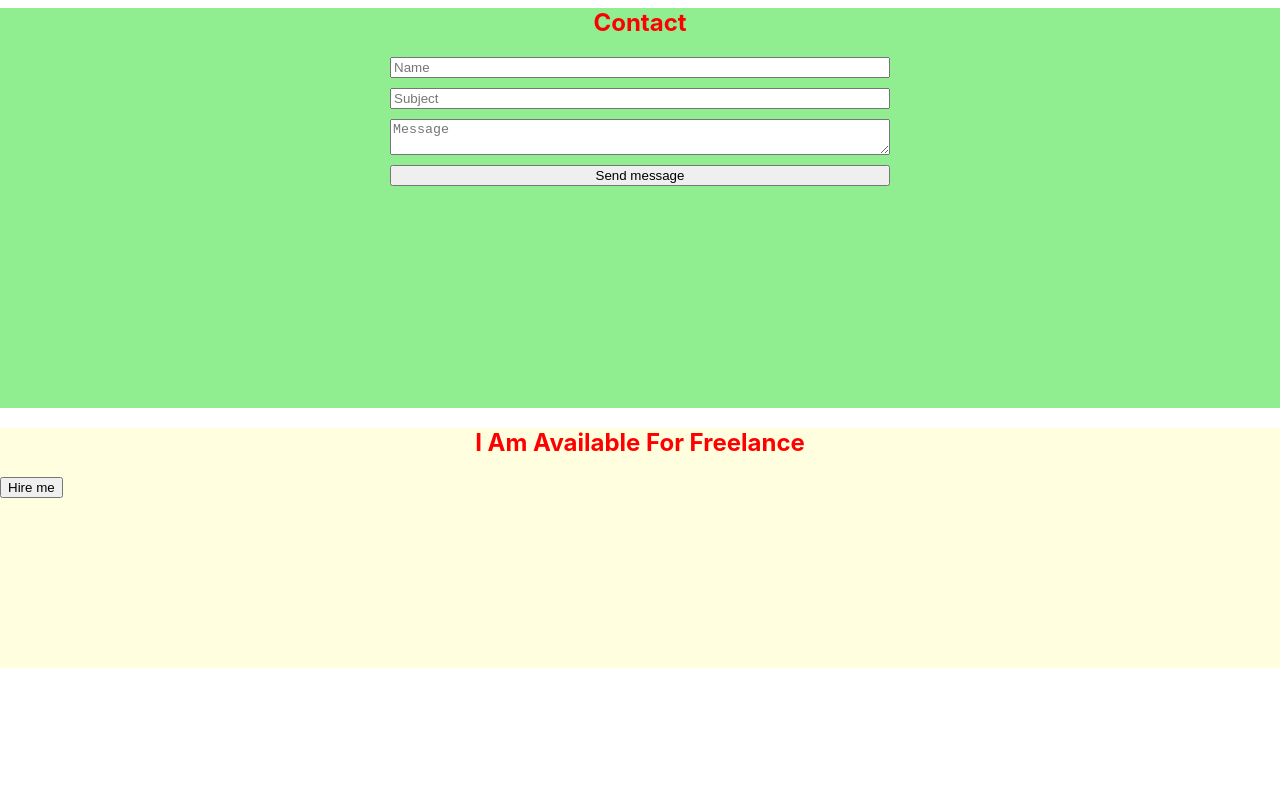
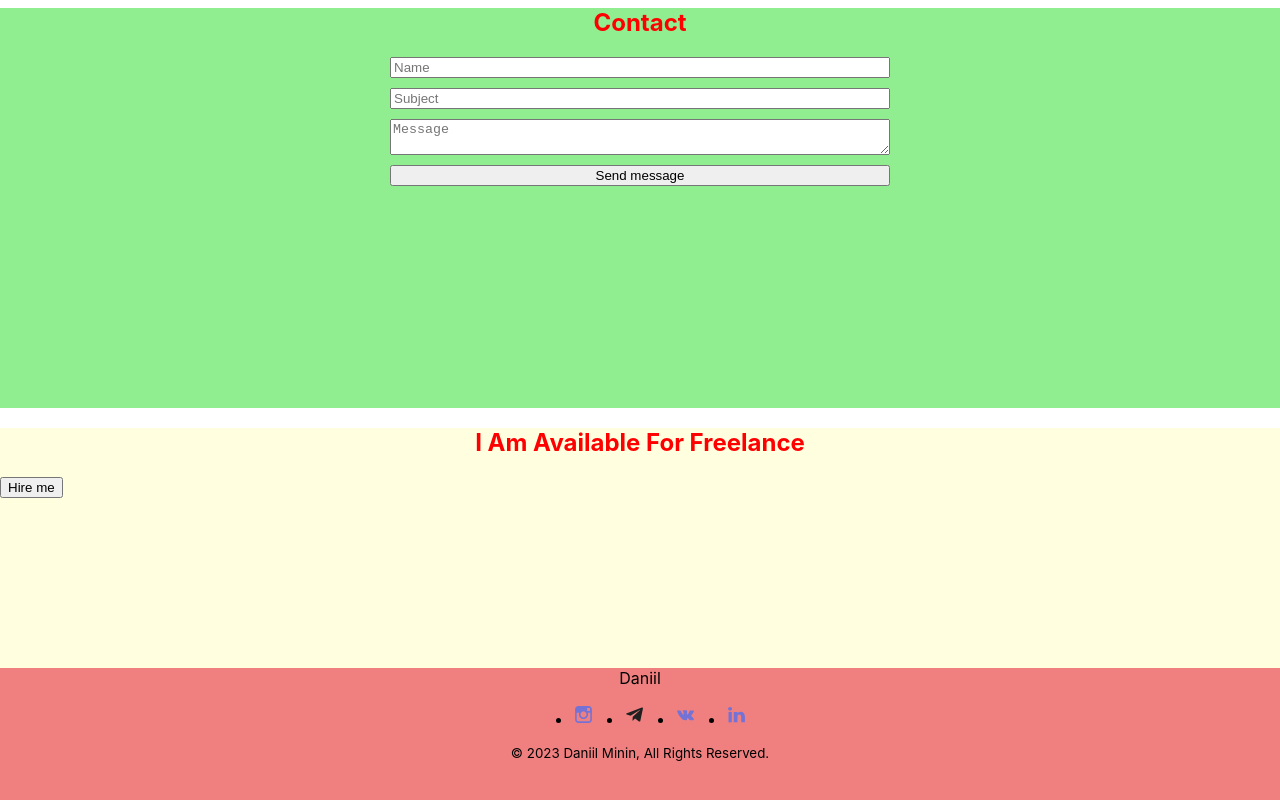
Before and after one commit to daniilminin1990/portfolio-react, a React app: page / in a window 1280 px wide. Shown: the part 2926-3726 px from the top of the page. Before the commit the page ends 3594 px from the top, so only its background shows below. Built offline with nearby package versions, Linux system fonts and the light colour scheme.

Commit message:
add Footer

```diff
--- a/src/App.tsx
+++ b/src/App.tsx
@@ -7,6 +7,7 @@
 import { Testimony } from "./layout/sections/testimony/Testimony";
 import { Contacts } from "./layout/sections/contacts/Contacts";
 import { Slogan } from "./layout/sections/slogan/Slogan";
+import { Footer } from "./layout/footer/Footer";
 
 function App() {
   return (
@@ -18,6 +19,7 @@
       <Testimony />
       <Contacts />
       <Slogan />
+      <Footer />
     </div>
   );
 }
--- /dev/null
+++ b/src/layout/footer/Footer.tsx
@@ -0,0 +1,55 @@
+import React from "react";
+import styled from "styled-components";
+import { Icon } from "../../components/icon/Icon";
+import { FlexWrapper } from "../../components/FlexWrapper";
+
+export const Footer = () => {
+  return (
+    <StyledFooter>
+      <FlexWrapper direction={"column"} align={"center"}>
+        <Name>Daniil</Name>
+        <SocialList>
+          <SocialItem>
+            <SocialLink>
+              <Icon width={"21px"} height={"21px"} viewBox={"0 0 21px 21px"} iconId={"instagram"} />
+            </SocialLink>
+          </SocialItem>
+          <SocialItem>
+            <SocialLink>
+              <Icon width={"21px"} height={"21px"} viewBox={"0 0 21px 21px"} iconId={"telegram"} />
+            </SocialLink>
+          </SocialItem>
+          <SocialItem>
+            <SocialLink>
+              <Icon width={"21px"} height={"21px"} viewBox={"0 0 21px 21px"} iconId={"vk"} />
+            </SocialLink>
+          </SocialItem>
+          <SocialItem>
+            <SocialLink>
+              <Icon width={"21px"} height={"21px"} viewBox={"0 0 21px 21px"} iconId={"linkedin"} />
+            </SocialLink>
+          </SocialItem>
+        </SocialList>
+        <Copyright>© 2023 Daniil Minin, All Rights Reserved.</Copyright>
+      </FlexWrapper>
+    </StyledFooter>
+  );
+};
+
+const StyledFooter = styled.footer`
+  min-height: 20vh;
+  background-color: lightcoral;
+`;
+
+const Name = styled.span``;
+
+const SocialList = styled.ul`
+  display: flex;
+  gap: 30px;
+`;
+
+const SocialItem = styled.li``;
+
+const SocialLink = styled.a``;
+
+const Copyright = styled.small``;
```
